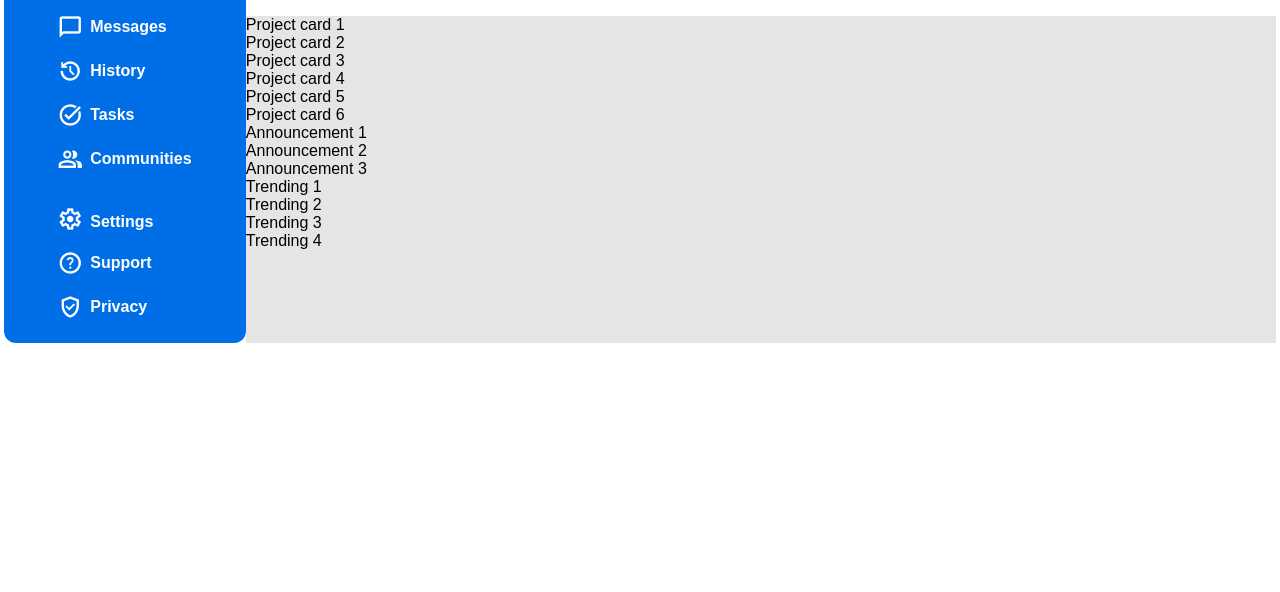
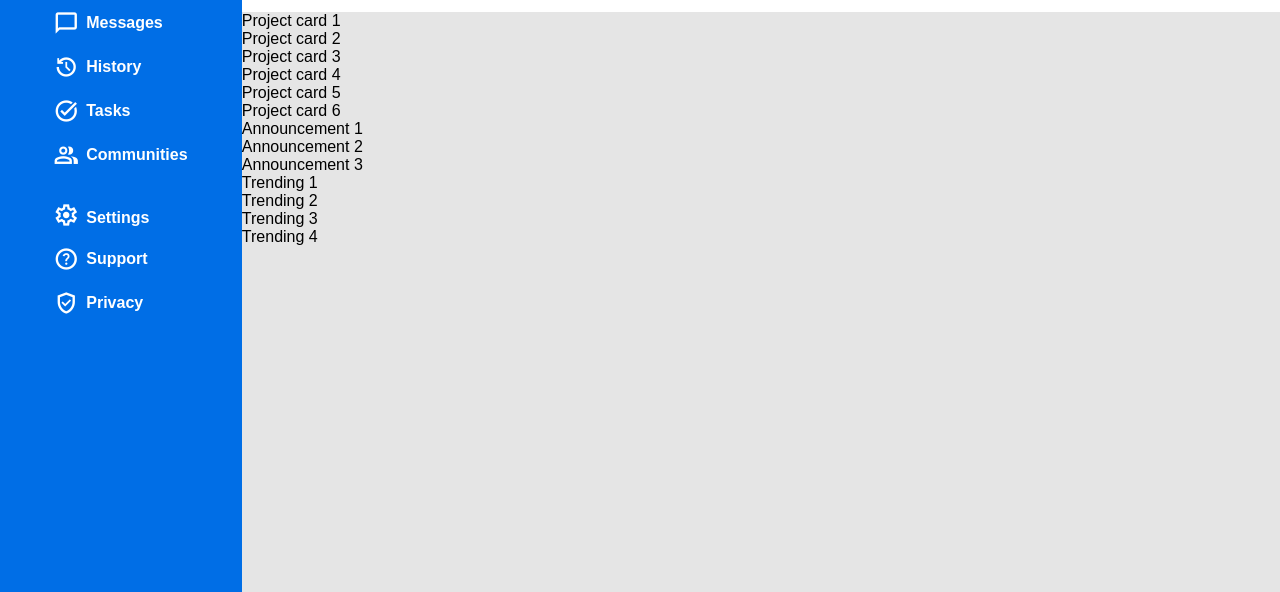
Before and after one commit to Sprakeful/admin-dashboard, a plain HTML site: page index.html in a window 1280 px wide. Shown: the part 208-800 px from the top of the page. Drawn offline with nearby package versions, Linux system fonts and the light colour scheme.

Commit message:
Full page corrections

```diff
--- a/styles.css
+++ b/styles.css
@@ -14,7 +14,7 @@ body {
   grid-template-rows: 220px 1fr;
   font-family: Arial, Helvetica, sans-serif;
   margin: 0;
-  padding: 4px;
+  padding: 0px;
 }
 
 /* Sidebar items styling */
@@ -22,12 +22,12 @@ body {
   background-color: #006ee6;
   grid-column: 1 / 2;
   grid-row: 1 / 4;
-  border-radius: 12px;
   padding: 4px 24px;
   display: flex;
   flex-direction: column;
   align-items: center;
   justify-content: start;
+  height: 99vh;
 }
 
 .logo {
```
